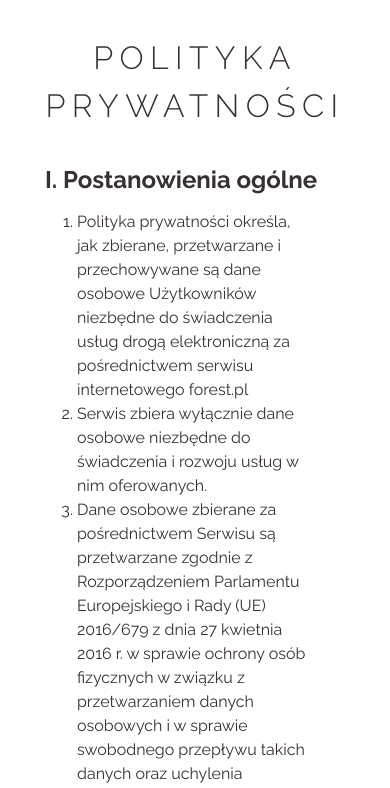
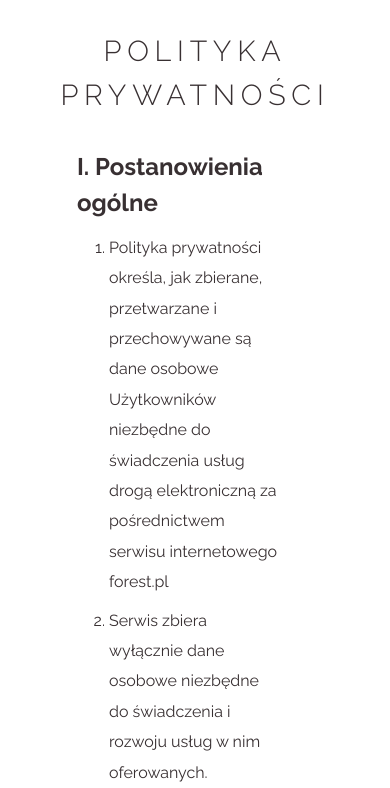
Before and after one commit to Lazur05/FOREST, a website: page policy.html in a window 390 px wide. Shown: the part 56-844 px from the top of the page. Drawn offline with Linux system fonts and the light colour scheme.

Commit message:
Edit privacy policy stying breakpoints

```diff
--- a/policy.html
+++ b/policy.html
@@ -272,7 +272,6 @@
     <hr>
     <p class="footer__bottom-text">&copy;<span class="footer__year"></span> Forest Group Company Ltd.</p>
 </footer>
-    <script src="dist/js/script.min.js"></script>
 </body>
 
 </html>
--- a/src/sass/components/_sections.scss
+++ b/src/sass/components/_sections.scss
@@ -281,5 +281,9 @@
 	}
 	&__list {
 		margin: .5em 2em;
+		&-item {
+			margin: .5em 0;
+			line-height: 1.9em;
+		}
 	}
 }
--- a/src/sass/layout/_media.scss
+++ b/src/sass/layout/_media.scss
@@ -314,6 +314,9 @@
             }
         }
     }
+    .section-title {
+        font-size: 1.8rem;
+    }
     .home {
         &__title {
             font-size: 1.4em;
@@ -406,6 +409,11 @@
             margin: 2em;
         }
     }
+    .privacy-policy {
+        &__box {
+            margin: 0 2em 4em;
+        }
+    }
 }
 
 @media screen and (max-width: 420px) {
```
Also changed, not shown: dist/css/style.min.css, 1 other file.
